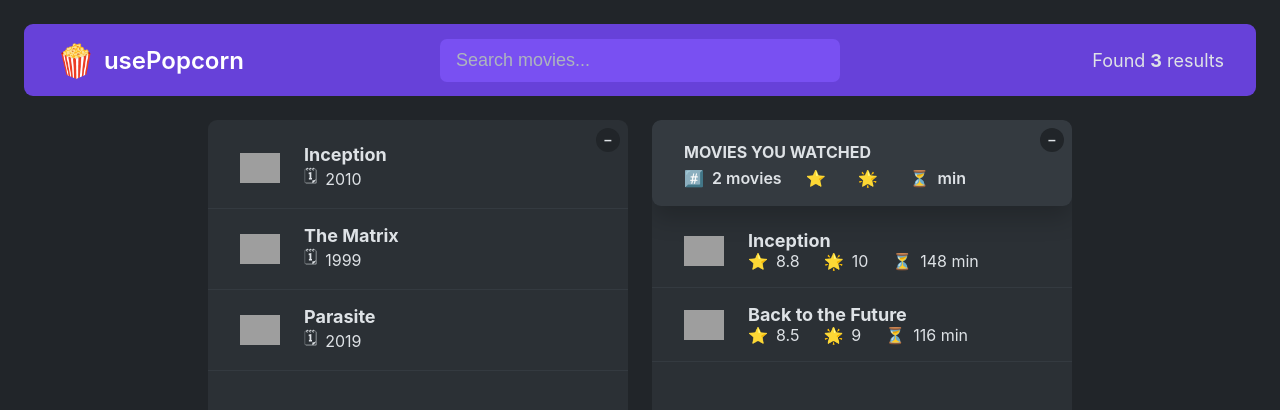
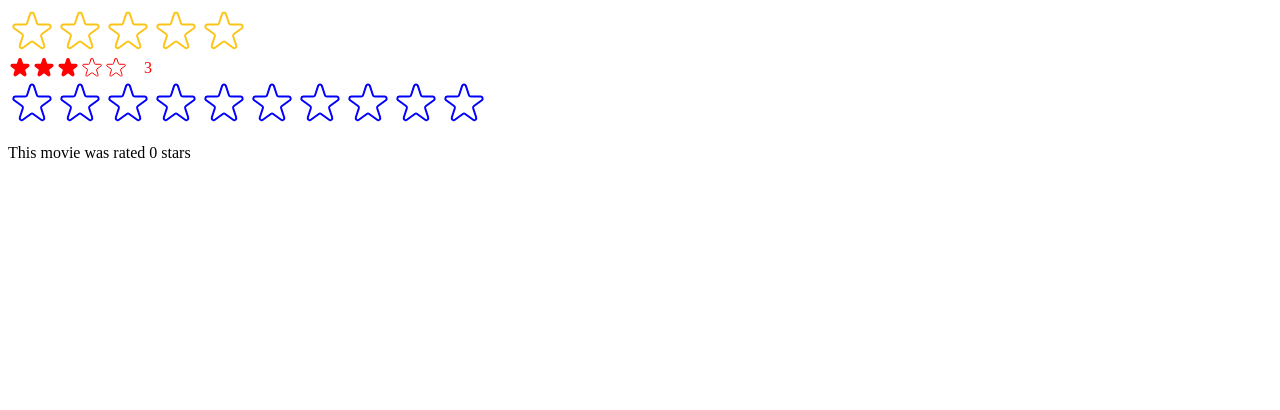
Before and after one commit to PeterVasilopoulos/RC-usePopcorn, a React (Create React App) app: page / in a window 1280 px wide. Shown: the top 410 px of the page. Built offline with nearby package versions, Linux system fonts and the light colour scheme; grey boxes are pictures that could not be loaded.

Commit message:
created separate star rating prop

```diff
--- /dev/null
+++ b/src/StarRating.jsx
@@ -0,0 +1,147 @@
+import {useState} from 'react'
+
+const containerStyle = {
+    display: 'flex',
+    alignItems: 'center',
+    gap: '16px'
+}
+
+const starContainerStyle = {
+    display: 'flex',
+}
+
+// -----------------------------------
+// Star Rating Function
+export default function StarRating({
+    maxRating = 5,
+    color = '#fcc419',
+    size = 48,
+    className = '',
+    messages = [],
+    defaultRating = 0,
+    onSetRating
+}) {
+    const [rating, setRating] = useState(defaultRating)
+    const [tempRating, setTempRating] = useState(0)
+
+    const textStyle = {
+        lineHeight: '1',
+        margin: '0',
+        color,
+        fontSize: `${size / 1.5}px`
+    }
+
+    function handleRating(rating) {
+        setRating(rating)
+        onSetRating(rating)
+    }
+
+    return (
+        <div style={containerStyle} className={className}>
+            {/* Stars */}
+            <div style={starContainerStyle}>
+                {Array.from({length: maxRating}, (_, i) =>
+                    <Star
+                        key={i}
+                        full={tempRating ? tempRating >= i + 1 : rating >= i + 1}
+                        onRate={() => handleRating(i + 1)}
+                        onHoverIn={() => setTempRating(i + 1)}
+                        onHoverOut={() => setTempRating(0)}
+                        color={color}
+                        size={size}
+                    />
+                )}
+            </div>
+
+            {/* Message */}
+            <p style={textStyle}>
+                {
+                    messages.length === maxRating ?
+                    messages[tempRating ? tempRating - 1 : rating - 1]
+                    :
+                    tempRating || rating || ''
+                }
+            </p>
+        </div>
+    )
+}
+
+// -----------------------------------
+// Star Function
+function Star({onRate, full, onHoverIn, onHoverOut, color, size}) {
+    const starStyle = {
+        width: `${size}px`,
+        height: `${size}px`,
+        dispaly: 'block',
+        cursor: 'pointer'
+    }
+
+    return (
+        <span
+            role="button"
+            style={starStyle}
+            onClick={onRate}
+            onMouseEnter={onHoverIn}
+            onMouseLeave={onHoverOut}
+        >
+            {full ?
+            <svg
+                xmlns="http://www.w3.org/2000/svg"
+                viewBox="0 0 20 20"
+                fill={color}
+                stroke={color}
+            >
+                <path
+                    d="M9.049 2.927c.3-.921 1.603-.921 1.902 0l1.07 3.292a1 1 0 00.95.69h3.462c.969 0 1.371 1.24.588 1.81l-2.8 2.034a1 1 0 00-.364 1.118l1.07 3.292c.3.921-.755 1.688-1.54 1.118l-2.8-2.034a1 1 0 00-1.175 0l-2.8 2.034c-.784.57-1.838-.197-1.539-1.118l1.07-3.292a1 1 0 00-.364-1.118L2.98 8.72c-.783-.57-.38-1.81.588-1.81h3.461a1 1 0 00.951-.69l1.07-3.292z"
+                />
+            </svg>
+            :
+            <svg
+                xmlns="http://www.w3.org/2000/svg"
+                fill="none"
+                viewBox="0 0 24 24"
+                stroke={color}
+            >
+                <path
+                    strokeLinecap="round"
+                    strokeLinejoin="round"
+                    strokeWidth="{2}"
+                    d="M11.049 2.927c.3-.921 1.603-.921 1.902 0l1.519 4.674a1 1 0 00.95.69h4.915c.969 0 1.371 1.24.588 1.81l-3.976 2.888a1 1 0 00-.363 1.118l1.518 4.674c.3.922-.755 1.688-1.538 1.118l-3.976-2.888a1 1 0 00-1.176 0l-3.976 2.888c-.783.57-1.838-.197-1.538-1.118l1.518-4.674a1 1 0 00-.363-1.118l-3.976-2.888c-.784-.57-.38-1.81.588-1.81h4.914a1 1 0 00.951-.69l1.519-4.674z"
+                />
+            </svg>}
+        </span>
+    )
+}
+
+/*
+FULL STAR
+
+<svg
+  xmlns="http://www.w3.org/2000/svg"
+  viewBox="0 0 20 20"
+  fill="#000"
+  stroke="#000"
+>
+  <path
+    d="M9.049 2.927c.3-.921 1.603-.921 1.902 0l1.07 3.292a1 1 0 00.95.69h3.462c.969 0 1.371 1.24.588 1.81l-2.8 2.034a1 1 0 00-.364 1.118l1.07 3.292c.3.921-.755 1.688-1.54 1.118l-2.8-2.034a1 1 0 00-1.175 0l-2.8 2.034c-.784.57-1.838-.197-1.539-1.118l1.07-3.292a1 1 0 00-.364-1.118L2.98 8.72c-.783-.57-.38-1.81.588-1.81h3.461a1 1 0 00.951-.69l1.07-3.292z"
+  />
+</svg>
+
+
+EMPTY STAR
+
+<svg
+  xmlns="http://www.w3.org/2000/svg"
+  fill="none"
+  viewBox="0 0 24 24"
+  stroke="#000"
+>
+  <path
+    strokeLinecap="round"
+    strokeLinejoin="round"
+    strokeWidth="{2}"
+    d="M11.049 2.927c.3-.921 1.603-.921 1.902 0l1.519 4.674a1 1 0 00.95.69h4.915c.969 0 1.371 1.24.588 1.81l-3.976 2.888a1 1 0 00-.363 1.118l1.518 4.674c.3.922-.755 1.688-1.538 1.118l-3.976-2.888a1 1 0 00-1.176 0l-3.976 2.888c-.783.57-1.838-.197-1.538-1.118l1.518-4.674a1 1 0 00-.363-1.118l-3.976-2.888c-.784-.57-.38-1.81.588-1.81h4.914a1 1 0 00.951-.69l1.519-4.674z"
+  />
+</svg>
+
+*/
--- a/src/index.js
+++ b/src/index.js
@@ -1,11 +1,29 @@
 import React from 'react';
+import {useState} from 'react'
 import ReactDOM from 'react-dom/client';
-import './index.css';
-import App from './App';
+// import './index.css';
+// import App from './App';
+
+import StarRating from './StarRating';
+
+function Test() {
+  const [movieRating, setMovieRating] = useState(0)
+
+  return (
+    <div>
+      <StarRating color='blue' maxRating={10} onSetRating={setMovieRating} />
+      <p>This movie was rated {movieRating} stars</p>
+    </div>
+  )
+}
 
 const root = ReactDOM.createRoot(document.getElementById('root'));
 root.render(
   <React.StrictMode>
-    <App />
+    {/* <StarRating /> */}
+    <StarRating maxRating={5} messages={['Terrible', 'Bad', 'Okay', 'Good', 'Amazing']} />
+    <StarRating size={24} color='red' className='test' defaultRating={3} />
+
+    <Test />
   </React.StrictMode>
 );
```
Also changed, not shown: src/index.css (+0 -33 lines).
